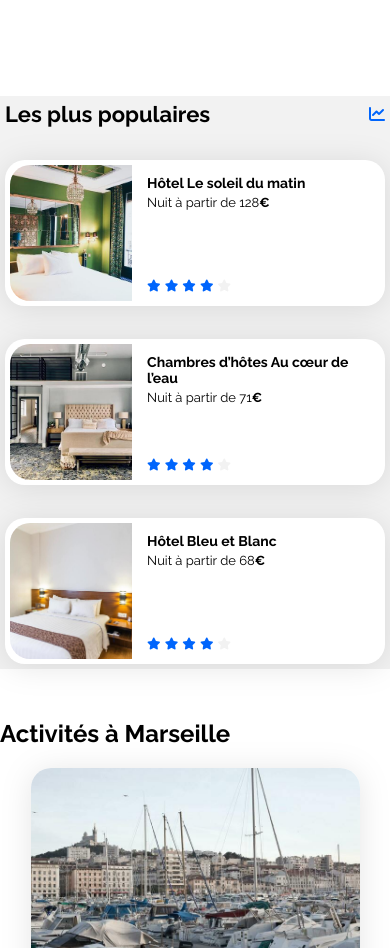
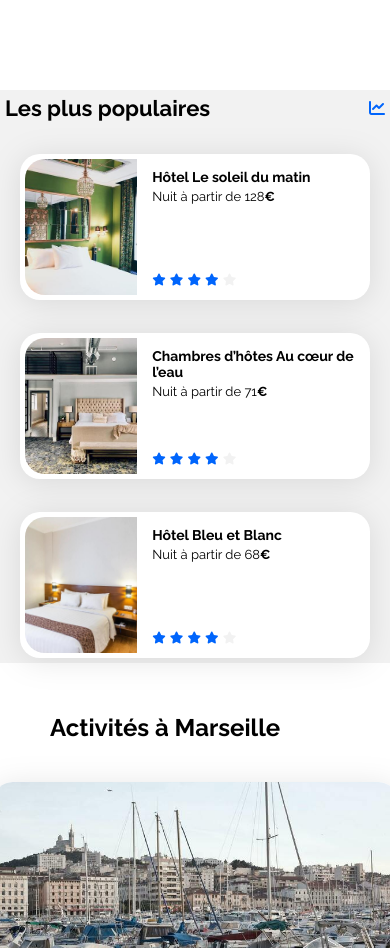
Before and after one commit to MTLP2/Oppenclassroom, a plain HTML site: page booki-starter-code-master/index.html in a window 390 px wide. Shown: the part 2348-3296 px from the top of the page. Drawn offline with Linux system fonts and the light colour scheme.

Commit message:
Modification sur le centrage des cards

```diff
--- a/booki-starter-code-master/css/style.css
+++ b/booki-starter-code-master/css/style.css
@@ -175,6 +175,7 @@ nav .logo{
 
 .hebergementcardContainer{
     display: flex;
+    justify-content: center;
     width: 100%;
     flex-wrap: wrap;
     padding-top: 30px;
@@ -186,7 +187,7 @@ nav .logo{
     background-color: white;
     border-radius: 20px;
     filter: drop-shadow(0px 3px 15px rgba(0, 0, 0, 0.1));
-    width: 250px;
+    width: 254px;
     height: 207px;
 }
 
@@ -410,7 +411,7 @@ nav .logo{
     }
 
     .populaires-cards a {
-        width: 30%;
+        width: 32%;
     }
 
     .populaires-cards .card-title {
@@ -428,7 +429,7 @@ nav .logo{
 
     .activiteCard {
         height: 290px;
-        width: 150px;
+        width: 211px;
     }
 
     .activiteCard img {
@@ -466,6 +467,11 @@ nav .logo{
 
         }
 
+        .titleActivite{
+            margin-left: 50px;
+            margin-bottom: 40px;
+        }
+
     nav{
         flex-direction: column;
         justify-content: center;
@@ -497,8 +503,7 @@ nav .logo{
     }
 
     .activiteCard{
-
-        width: 329px;
+        width: 405px;
     }
 
     .categorieContainer {
@@ -527,8 +532,8 @@ nav .logo{
 
 
     .hebergementcard {
-        width: 325px;
-        height: 259px;
+        width: 401px;
+        height: 258px;
     }
 
     .populaires{
@@ -544,10 +549,11 @@ nav .logo{
     .populaires-cards{
         display: flex;
         flex-direction: column;
+        align-items: center;
     }
 
     .populaires-cards a{
-        width: 100%;
+        width: 92%;
     }
     /* ... */
 
--- a/booki-starter-code-master/index.html
+++ b/booki-starter-code-master/index.html
@@ -238,7 +238,7 @@
                     </div>
                 </section>
             </div>
-            <h2>Activités à Marseille</h2>
+            <h2 class="titleActivite">Activités à Marseille</h2>
             <div class="activiteContainer">
                 <a href="#">
                     <article class="activiteCard">
```
